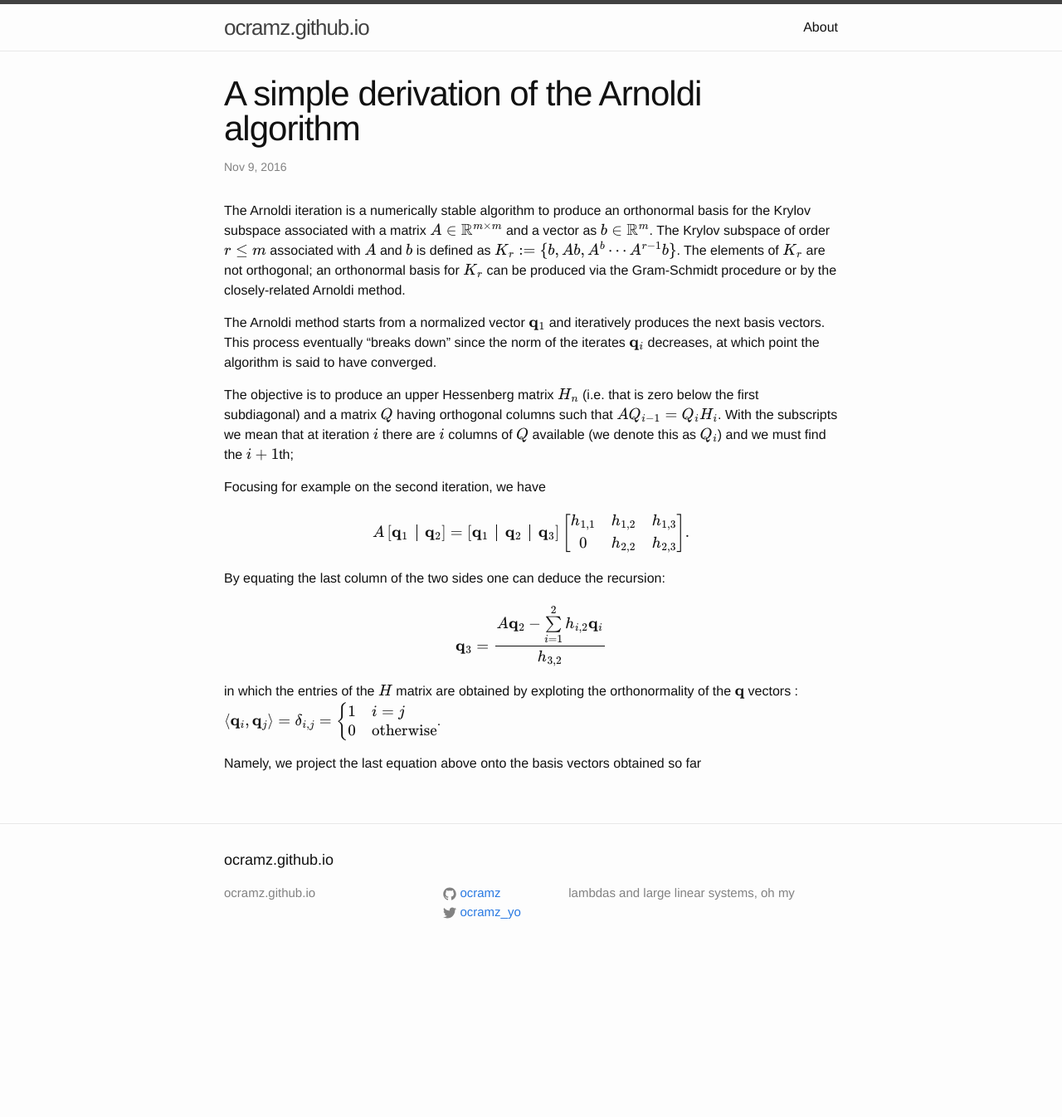
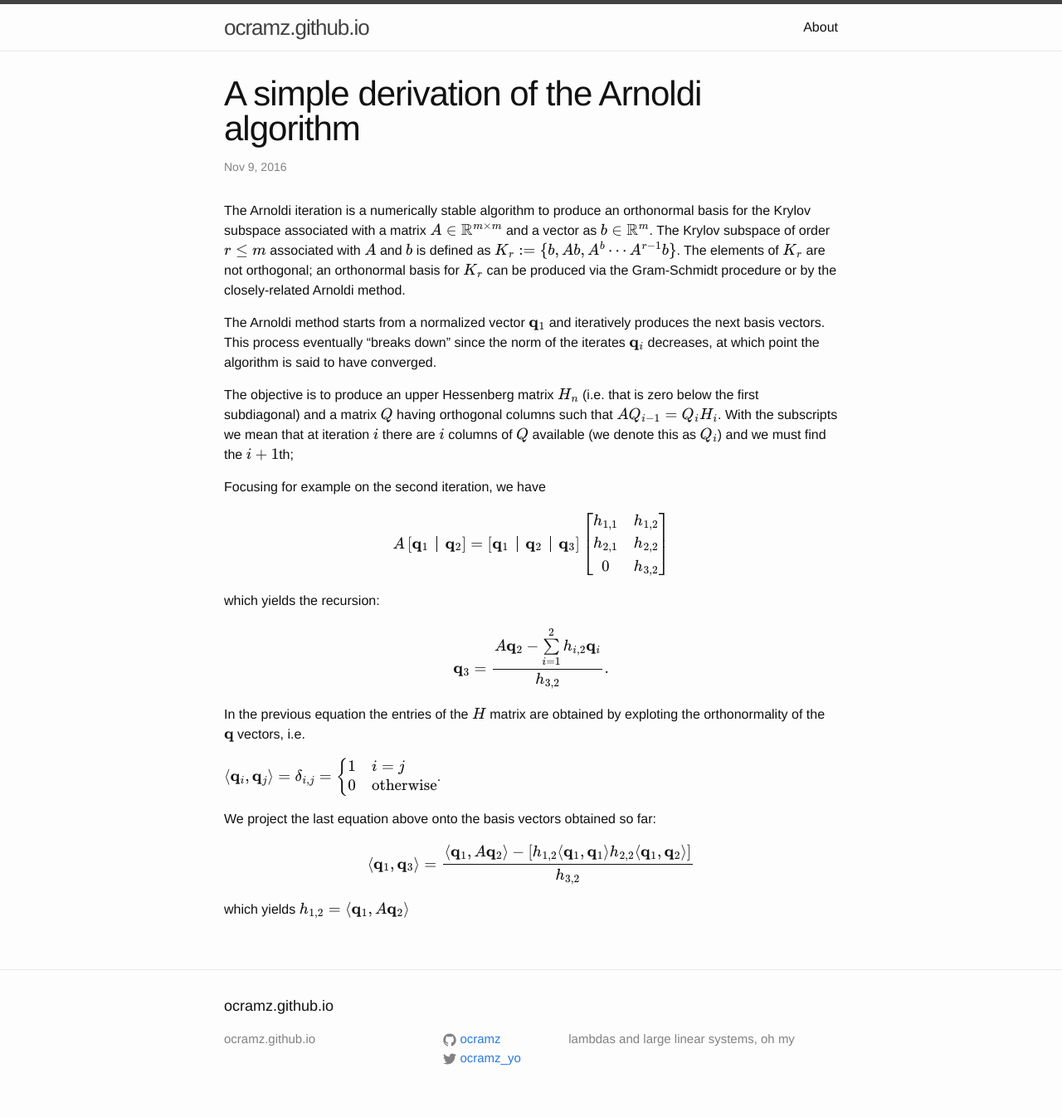
Before and after one commit to ocramz/ocramz.github.io, a Jekyll site: the page built from _posts/2016-11-09-arnoldi-alt.markdown, in a window 1280 px wide. Shown: the whole page at 83% size. Built offline with Jekyll 4.4.1, drawn with Linux system fonts in a browser that asks for light colours; formulas are drawn with MathJax 3; before the commit the page ends 1170 px from its top, so only the background shows below that.

Commit message:
Arnoldi post

```diff
--- a/_posts/2016-11-09-arnoldi-alt.markdown
+++ b/_posts/2016-11-09-arnoldi-alt.markdown
@@ -30,19 +30,28 @@ A
 \right]
 
 \left[
-\begin{array}{c c c}
- h_{1, 1} & h_{1, 2} & h_{1, 3} \\
- 0 & h_{2, 2} & h_{2, 3}
+\begin{array}{c c}
+ h_{1, 1} & h_{1, 2} \\
+ h_{2, 1} & h_{2, 2}  \\
+ 0 & h_{3, 2}
 \end{array}
-\right].
+\right]
 $$
 
-By equating the last column of the two sides one can deduce the recursion:
+which yields the recursion:
 
 $$
-\mathbf{q}_3 = \frac{A \mathbf{q}_2 - \sum\limits_{i=1}^2 h_{i, 2} \mathbf{q}_i}{h_{3, 2}}
+\mathbf{q}_3 = \frac{A \mathbf{q}_2 - \sum\limits_{i=1}^2 h_{i, 2} \mathbf{q}_i}{h_{3, 2}}.
 $$
 
-in which the entries of the $$H$$ matrix are obtained by exploting the orthonormality of the $$\mathbf{q}$$ vectors : $$\langle \mathbf{q}_i, \mathbf{q}_j \rangle = \delta_{i, j} = \begin{cases} 1 & i = j\\ 0 & \mathrm{otherwise}\end{cases}$$.
+In the previous equation the entries of the $$H$$ matrix are obtained by exploting the orthonormality of the $$\mathbf{q}$$ vectors, i.e.
 
-Namely, we project the last equation above onto the basis vectors obtained so far
+$$\langle \mathbf{q}_i, \mathbf{q}_j \rangle = \delta_{i, j} = \begin{cases} 1 & i = j\\ 0 & \mathrm{otherwise}\end{cases}$$.
+
+We project the last equation above onto the basis vectors obtained so far:
+
+$$
+\langle \mathbf{q}_1, \mathbf{q}_3 \rangle = \frac{\langle \mathbf{q}_1, A \mathbf{q}_2 \rangle - \left[ h_{1, 2} \langle \mathbf{q}_1, \mathbf{q}_1 \rangle  h_{2, 2} \langle \mathbf{q}_1, \mathbf{q}_2 \rangle \right] }{h_{3, 2}}
+$$
+
+which yields $$h_{1,2} = \langle \mathbf{q}_1, A \mathbf{q}_2 \rangle $$
```
